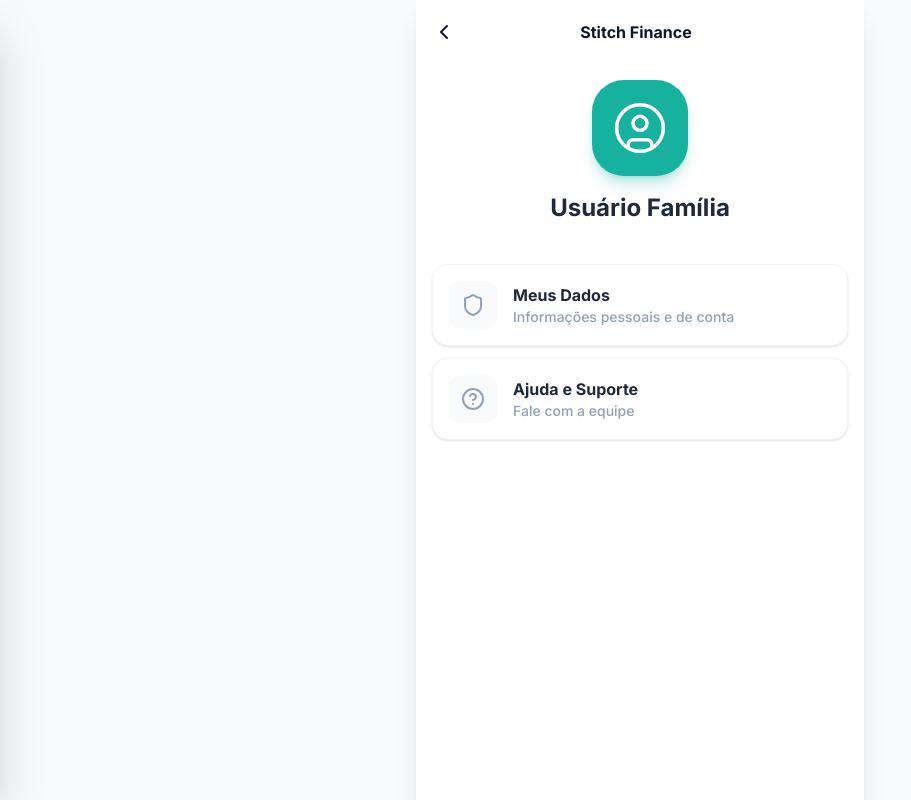
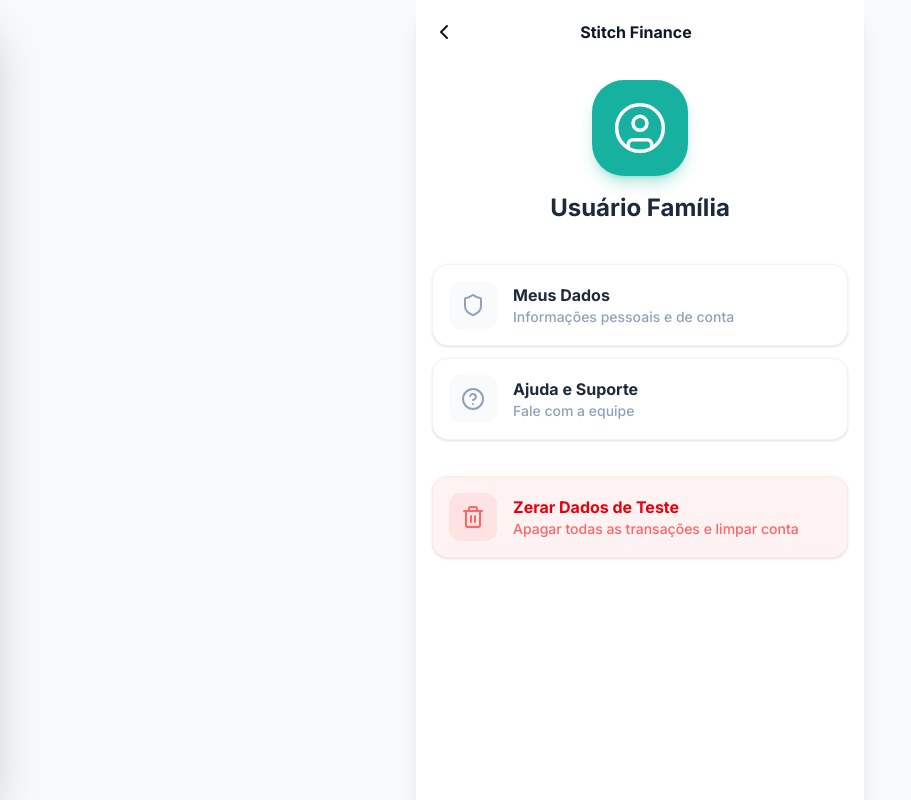
Before and after one commit to joaopedrojanu3/financeiro-app, a Next.js app: page /perfil in a window 1280 px wide. Shown: the whole page, without its empty margins (0-911 px from the left). Built offline with nearby package versions, Linux system fonts and the light colour scheme; no server answers.

Commit message:
feat: arranca todos os loadings visuais para fluidez instantanea e cria endpoint de reset de conta

```diff
--- /dev/null
+++ b/src/app/api/admin/reset/route.ts
@@ -0,0 +1,34 @@
+import { NextResponse } from 'next/server'
+import { createClient } from '@/lib/supabase/server'
+import { createClient as createAdminClient } from '@supabase/supabase-js'
+
+export async function POST() {
+    try {
+        const supabase = await createClient()
+        const { data: { user }, error: authError } = await supabase.auth.getUser()
+
+        if (authError || !user) {
+            return NextResponse.json({ error: 'Não autorizado' }, { status: 401 })
+        }
+
+        // Usamos o Service Role Key para garantir a deleção sem problemas de RLS complexos,
+        // mas APENAS para o user.id que está logado e autenticado acima.
+        const supabaseAdmin = createAdminClient(
+            process.env.NEXT_PUBLIC_SUPABASE_URL!,
+            process.env.SUPABASE_SERVICE_ROLE_KEY!
+        )
+
+        // 1. Deletar todas as transações do usuário
+        await supabaseAdmin.from('transactions').delete().eq('user_id', user.id)
+
+        // 2. Deletar contas recorrentes/lembretes
+        await supabaseAdmin.from('recurring_bills').delete().eq('user_id', user.id)
+
+        // (Opcional) Podemos deletar metas de economia
+        await supabaseAdmin.from('savings_goals').delete().eq('user_id', user.id)
+
+        return NextResponse.json({ success: true, message: 'Conta zerada com sucesso!' })
+    } catch (error: any) {
+        return NextResponse.json({ error: error.message }, { status: 500 })
+    }
+}
--- a/src/app/extrato-detalhado/page.tsx
+++ b/src/app/extrato-detalhado/page.tsx
@@ -109,14 +109,6 @@
     const fmt = (v: number) => new Intl.NumberFormat('pt-BR', { style: 'currency', currency: 'BRL' }).format(v)
     const fmtShort = (v: number) => new Intl.NumberFormat('pt-BR', { minimumFractionDigits: 2, maximumFractionDigits: 2 }).format(v)
 
-    if (loadingTx || loadingCat) {
-        return (
-            <div className="flex h-screen w-full items-center justify-center bg-[#E5F7F3]">
-                <div className="w-8 h-8 rounded-full border-4 border-white border-t-[#17B29F] animate-spin" />
-            </div>
-        )
-    }
-
     return (
         <div className="flex flex-col w-full min-h-screen bg-[#E5F7F3] p-4 font-sans text-slate-800">
             {/* Header / Topbar */}
--- a/src/app/page.tsx
+++ b/src/app/page.tsx
@@ -150,11 +150,6 @@
 
         {/* Gráfico Metade Superior & Resumo Interno */}
         <div className="relative w-full aspect-square max-w-[300px] mx-auto mb-14 mt-8">
-          {loading ? (
-            <div className="absolute inset-0 flex items-center justify-center animate-pulse bg-slate-100/50 rounded-full">
-              <Wallet size={32} className="text-slate-300" />
-            </div>
-          ) : (
           <ResponsiveContainer width="100%" height="100%" className="z-10 relative">
             <PieChart>
               <Pie data={chartData} innerRadius={105} outerRadius={125} paddingAngle={2} dataKey="value" stroke="none" cornerRadius={4}>
@@ -164,7 +159,6 @@
               </Pie>
             </PieChart>
           </ResponsiveContainer>
-          )}
 
           {/* Linhas de conexão do gráfico para os ícones */}
           <div className="absolute inset-0 pointer-events-none z-0">
--- a/src/app/perfil/page.tsx
+++ b/src/app/perfil/page.tsx
@@ -1,11 +1,12 @@
 'use client'
 
-import { UserCircle, Shield, HelpCircle, LucideIcon } from 'lucide-react'
+import { UserCircle, Shield, HelpCircle, LucideIcon, Trash2 } from 'lucide-react'
 import { useState, useEffect } from 'react'
 import { getAdminHeaders } from '@/lib/apiClient'
 
 export default function ProfilePage() {
     const [userName, setUserName] = useState('Buscando...')
+    const [isResetting, setIsResetting] = useState(false)
 
     useEffect(() => {
         async function fetchUser() {
@@ -26,6 +27,26 @@
         fetchUser()
     }, [])
 
+    const handleResetData = async () => {
+        if (!confirm("Tem certeza absoluta? Isso apagará TODAS as suas transações e contas recorrentes para limpar o sistema.\n\nSim, eu quero começar do zero.")) return;
+
+        setIsResetting(true)
+        try {
+            const res = await fetch('/api/admin/reset', { method: 'POST' })
+            if (res.ok) {
+                alert('Sua conta foi zerada com sucesso! O aplicativo será recarregado.')
+                window.location.href = '/'
+            } else {
+                const err = await res.json()
+                alert(`Erro ao tentar zerar: ${err.error}`)
+            }
+        } catch (error) {
+            alert('Não foi possível conectar ao servidor para zerar os dados.')
+        } finally {
+            setIsResetting(false)
+        }
+    }
+
     return (
         <div className="flex flex-col w-full px-4 h-full pb-20 pt-6">
 
@@ -41,6 +62,24 @@
             <div className="flex flex-col w-full gap-3">
                 <ProfileOption icon={Shield} title="Meus Dados" desc="Informações pessoais e de conta" />
                 <ProfileOption icon={HelpCircle} title="Ajuda e Suporte" desc="Fale com a equipe" />
+
+                <button
+                    onClick={handleResetData}
+                    disabled={isResetting}
+                    className="flex items-center w-full p-4 bg-red-50 border border-red-100/50 rounded-2xl shadow-sm hover:shadow-md hover:border-red-300 transition-all group mt-6 text-left"
+                >
+                    <div className="w-12 h-12 bg-red-100 group-hover:bg-red-200/50 rounded-xl flex items-center justify-center mr-4 transition-colors">
+                        <Trash2 size={24} className="text-red-400 group-hover:text-red-600 transition-colors" />
+                    </div>
+                    <div className="flex flex-col items-start flex-1 cursor-pointer">
+                        <span className="text-base font-bold text-red-600">
+                            {isResetting ? 'Zerando Conta...' : 'Zerar Dados de Teste'}
+                        </span>
+                        <span className="text-sm font-medium text-red-400">
+                            Apagar todas as transações e limpar conta
+                        </span>
+                    </div>
+                </button>
             </div>
 
         </div>
@@ -53,7 +92,7 @@
             <div className="w-12 h-12 bg-slate-50 group-hover:bg-[#45D1C0]/10 rounded-xl flex items-center justify-center mr-4 transition-colors">
                 <Icon size={24} className="text-slate-400 group-hover:text-[#17B29F] transition-colors" />
             </div>
-            <div className="flex flex-col items-start">
+            <div className="flex flex-col items-start cursor-pointer">
                 <span className="text-base font-bold text-slate-800">{title}</span>
                 <span className="text-sm font-medium text-slate-400">{desc}</span>
             </div>
--- a/src/components/ExtratoSheet.tsx
+++ b/src/components/ExtratoSheet.tsx
@@ -141,7 +141,6 @@
                     </div>
 
                     {/* Lista de Transações */}
-                    {loading && <div className="text-center text-sm text-slate-400 my-8">Carregando transações do servidor...</div>}
 
                     {!loading && groupedTransactions.length === 0 && (
                         <div className="text-center text-sm text-slate-400 my-8">
```
Also changed, not shown: public/sw.js. Lines whose indentation alone changed are shown as unchanged.
